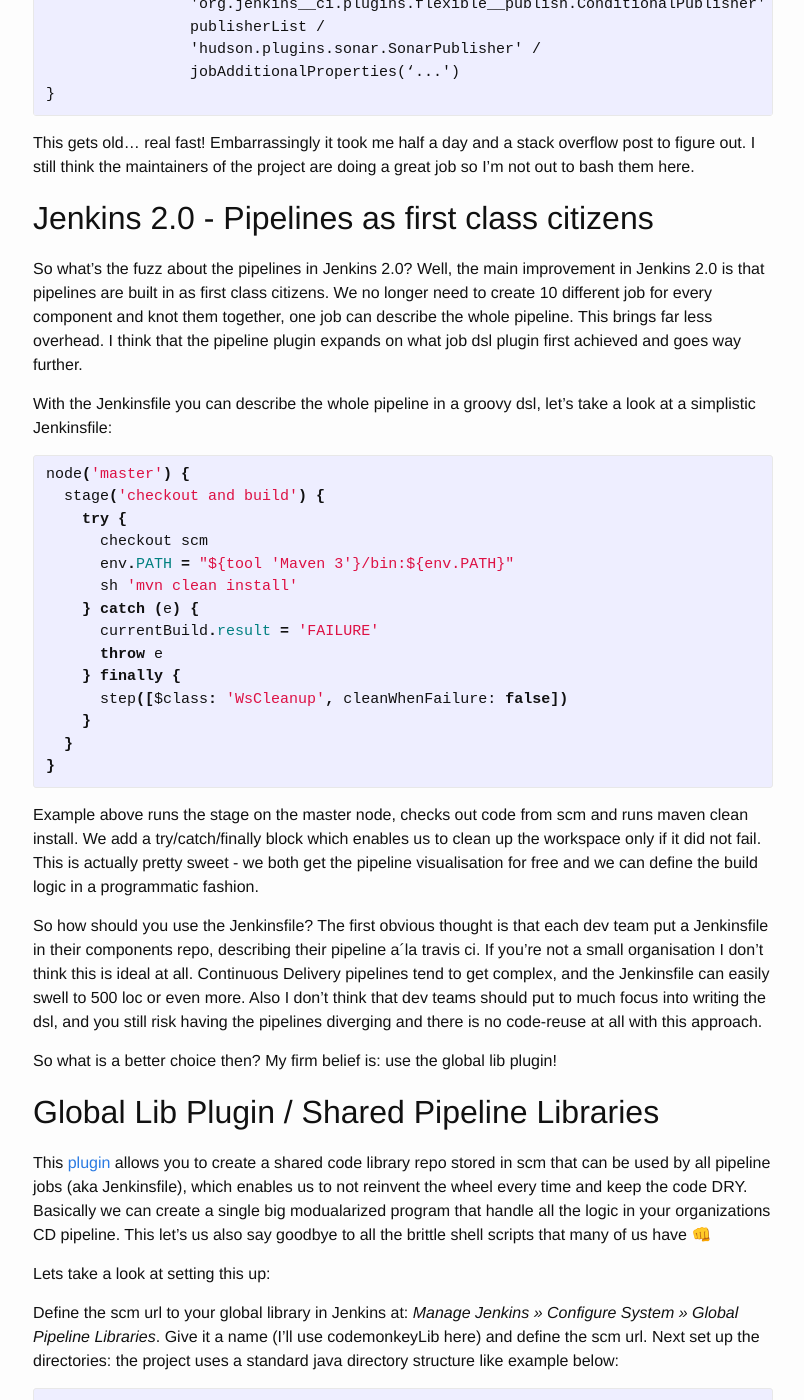
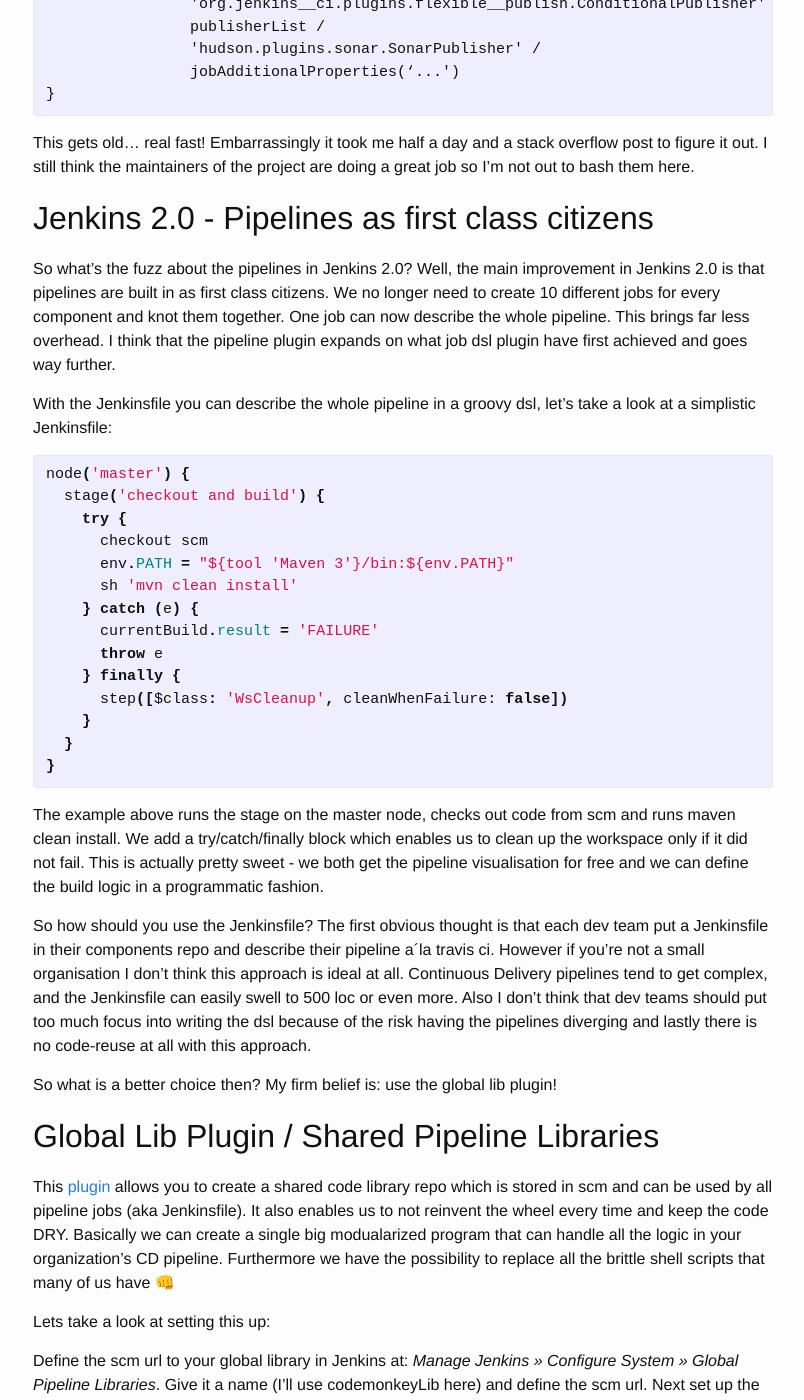
Before and after one commit to rogerwelin/rogerwelin.github.io, a Jekyll site: the page built from _posts/2016-10-18-jenkins2.0-next-generation-of-pipeline-as-code.markdown, in a window 1280 px wide and 1400 px high, scrolled down 1379 px. Shown: the whole window, without its empty margins (237-1041 px from the left). Built offline with Jekyll 4.4.1, drawn with Linux system fonts in a browser that asks for light colours; emoji names are drawn with the system emoji font; comment, search, counter and statistics services are not loaded; some of the changed text lies outside the part shown.

Commit message:
spelling

```diff
--- a/_posts/2016-10-18-jenkins2.0-next-generation-of-pipeline-as-code.markdown
+++ b/_posts/2016-10-18-jenkins2.0-next-generation-of-pipeline-as-code.markdown
@@ -33,7 +33,7 @@
 {% endhighlight %}
 
 
-While this was awesome the jobs created was still translated to xml files. And it didn’t solve the headache of having several jobs tied together by passing parameters. And the job dsl programs themselves usually bloats up considerably. Many plugins are supported in job dsl but those who aren’t gave you a real headache, the solution for those was to directly manipulate the underlying xml of the Jenkins config.xml, here’s an example that I had to solve, i.e. set the sonar variable JobAdditionalProperties to the sonar publisher:
+While this is awesome the jobs created were still translated as xml files. And it didn’t solve the headache of having several jobs tied together by passing parameters. Also - the job dsl programs themselves usually bloated up considerably. There are a lot of plugins that are supported in job dsl but those who aren’t supported will give you a real headache. The solution for those is to directly manipulate the underlying xml of the Jenkins config.xml. Here’s an example that I had to solve; set the sonar variable JobAdditionalProperties to the sonar publisher:
 
 
 
@@ -50,10 +50,10 @@
 }
 {% endhighlight %}
 
-This gets old… real fast! Embarrassingly it took me half a day and a stack overflow post to figure out. I still think the maintainers of the project are doing a great job so I'm not out to bash them here.
+This gets old… real fast! Embarrassingly it took me half a day and a stack overflow post to figure it out. I still think the maintainers of the project are doing a great job so I'm not out to bash them here.
 
 ## Jenkins 2.0 - Pipelines as first class citizens
-So what’s the fuzz about the pipelines in Jenkins 2.0? Well, the main improvement in Jenkins 2.0 is that pipelines are built in as first class citizens. We no longer need to create 10 different job for every component and knot them together, one job can describe the whole pipeline. This brings far less overhead. I think that the pipeline plugin expands on what job dsl plugin first achieved and goes way further.
+So what’s the fuzz about the pipelines in Jenkins 2.0? Well, the main improvement in Jenkins 2.0 is that pipelines are built in as first class citizens. We no longer need to create 10 different jobs for every component and knot them together. One job can now describe the whole pipeline. This brings far less overhead. I think that the pipeline plugin expands on what job dsl plugin have first achieved and goes way further.
 
 With the Jenkinsfile you can describe the whole pipeline in a groovy dsl, let’s take a look at a simplistic Jenkinsfile:
 
@@ -76,20 +76,20 @@
 {% endhighlight %}
 
 
-Example above runs the stage on the master node, checks out code from scm and runs maven clean install. We add a try/catch/finally block which enables us to clean up the workspace only if it did not fail. This is actually pretty sweet - we both get the pipeline visualisation for free and we can define the build logic in a programmatic fashion.
+The example above runs the stage on the master node, checks out code from scm and runs maven clean install. We add a try/catch/finally block which enables us to clean up the workspace only if it did not fail. This is actually pretty sweet - we both get the pipeline visualisation for free and we can define the build logic in a programmatic fashion.
 
-So how should you use the Jenkinsfile? The first obvious thought is that each dev team put a Jenkinsfile in their components repo, describing their pipeline a´la travis ci. If you're not a small organisation I don’t think this is ideal at all. Continuous Delivery pipelines tend to get complex, and the Jenkinsfile can easily swell to 500 loc or even more. Also I don’t think that dev teams should put to much focus into writing the dsl, and you still risk having the pipelines diverging and there is no code-reuse at all with this approach.
+So how should you use the Jenkinsfile? The first obvious thought is that each dev team put a Jenkinsfile in their components repo and describe their pipeline a´la travis ci. However if you're not a small organisation I don’t think this approach is ideal at all. Continuous Delivery pipelines tend to get complex, and the Jenkinsfile can easily swell to 500 loc or even more. Also I don’t think that dev teams should put too much focus into writing the dsl because of the risk having the pipelines diverging and lastly there is no code-reuse at all with this approach.
 
 So what is a better choice then? My firm belief is: use the global lib plugin!
 
 
 ## Global Lib Plugin / Shared Pipeline Libraries
-This [plugin](https://github.com/jenkinsci/workflow-cps-global-lib-plugin) allows you to create a shared code library repo stored in scm that can be used by all pipeline jobs (aka Jenkinsfile), which enables us to not reinvent the wheel every time and keep the code DRY. Basically we can create a single big modualarized program that handle all the logic in your organizations CD pipeline. This let's us also say goodbye to all the brittle shell scripts that many of us have :facepunch:
+This [plugin](https://github.com/jenkinsci/workflow-cps-global-lib-plugin) allows you to create a shared code library repo which is stored in scm and can be used by all pipeline jobs (aka Jenkinsfile). It also enables us to not reinvent the wheel every time and keep the code DRY. Basically we can create a single big modualarized program that can handle all the logic in your organization's CD pipeline. Furthermore we have the possibility to replace all the brittle shell scripts that many of us have :facepunch:
 
 Lets take a look at setting this up:
 
 Define the scm url to your global library in Jenkins at:  *Manage Jenkins >> Configure System >> Global Pipeline Libraries*. Give it a name (I’ll use codemonkeyLib here) and define the scm url.
-Next set up the directories: the project uses a standard java directory structure like example below:
+Next set up the directories: the project uses a standard java directory structure like the example below:
 
 
 {% highlight bash %}
```
Also changed, not shown: other parts of _posts/2016-10-18-jenkins2.0-next-generation-of-pipeline-as-code.markdown (+4 -4 lines).
